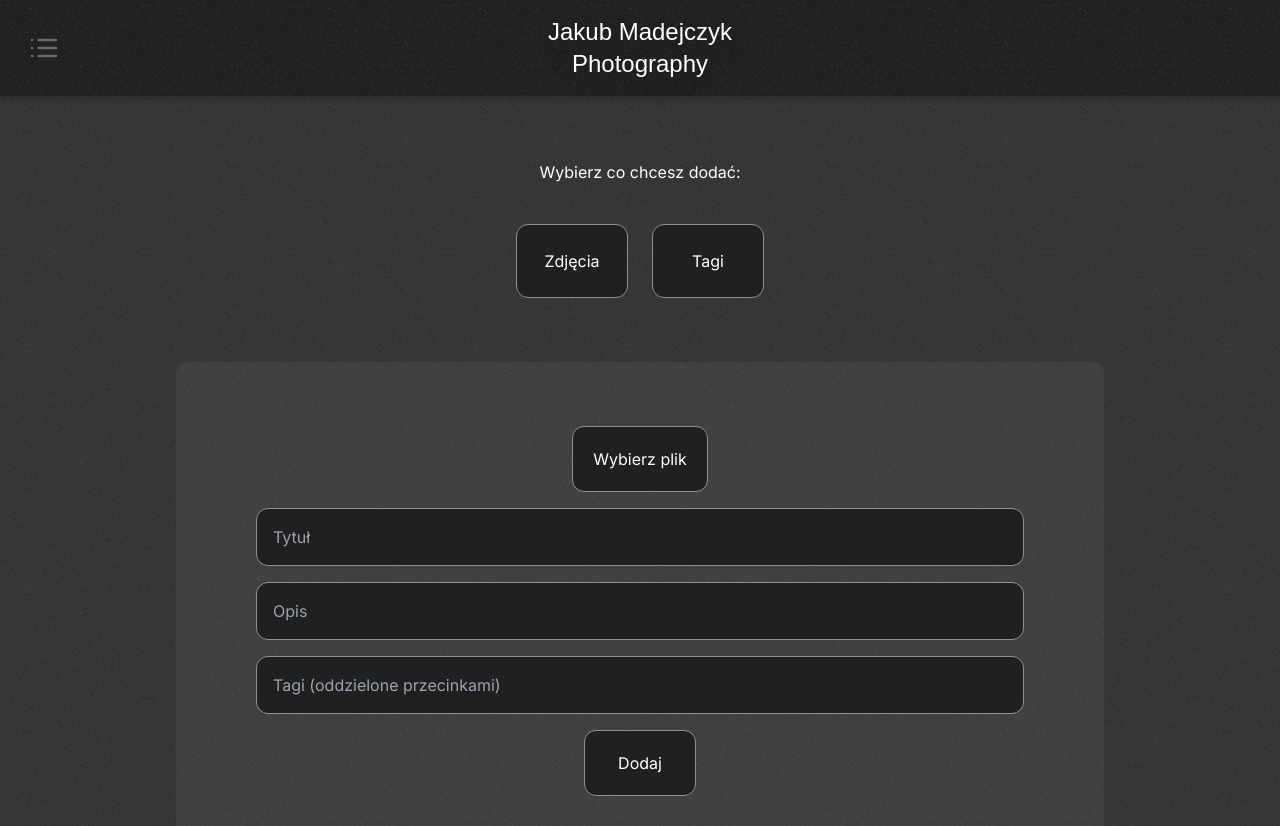
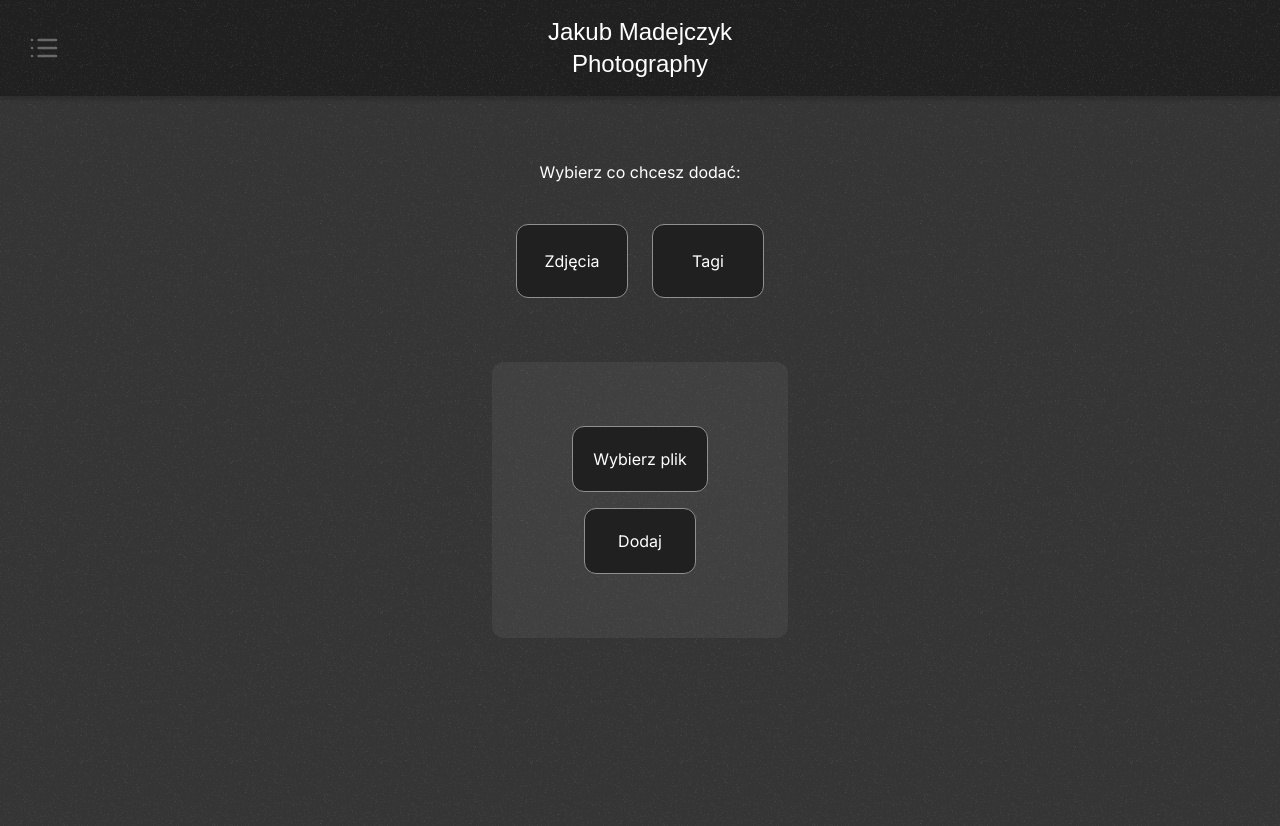
Before and after one commit to JMadejczyk/madej.art-nextjs, a Next.js app: page /dashboard/add in a window 1280 px wide. Shown: the top 826 px of the page. Built offline with nearby package versions, Linux system fonts and the light colour scheme; a web font is replaced by a local one.

Commit message:
dashboard/add multiple photo form added

```diff
--- a/app/ui/addPhoto.tsx
+++ b/app/ui/addPhoto.tsx
@@ -1,9 +1,47 @@
-import { useRef } from "react";
+import { useRef, useState } from "react";
+// import Image from "next/image";
+
+interface FileWithDescription {
+  file: File;
+  description: string;
+}
+
 const AddPhoto = () => {
   const fileInputRef = useRef<HTMLInputElement>(null);
+  const [selectedImage, setSelectedImage] = useState<string | null>(null);
+  const [filesWithDescriptions, setFilesWithDescriptions] = useState<
+    FileWithDescription[]
+  >([]);
 
   const handleFileButtonClick = () => {
     fileInputRef.current?.click();
+  };
+
+  const handleFileChange = (e: React.ChangeEvent<HTMLInputElement>) => {
+    if (e.target.files) {
+      const files = Array.from(e.target.files);
+      setFilesWithDescriptions(
+        files.map((file) => ({ file, description: "" }))
+      );
+    }
+  };
+
+  const handleDescriptionChange = (index: number, description: string) => {
+    setFilesWithDescriptions((prev) =>
+      prev.map((fileWithDescription, i) =>
+        i === index
+          ? { ...fileWithDescription, description }
+          : fileWithDescription
+      )
+    );
+  };
+
+  const handleImageClick = (file: File) => {
+    setSelectedImage(URL.createObjectURL(file));
+  };
+
+  const handleCloseModal = () => {
+    setSelectedImage(null);
   };
 
   return (
@@ -16,23 +54,54 @@ const AddPhoto = () => {
           >
             Wybierz plik
           </button>
-          <input type="file" ref={fileInputRef} className="hidden" />
           <input
-            className="w-[60vw] bg-dark-gray p-4 rounded-xl border border-[#909090]"
-            type="text"
-            placeholder="Tytuł"
+            type="file"
+            ref={fileInputRef}
+            className="hidden"
+            multiple
+            onChange={handleFileChange}
           />
+          {filesWithDescriptions.map((fileWithDescription, index) => (
+            <div key={index} className="flex items-center gap-4">
+              <img
+                src={URL.createObjectURL(fileWithDescription.file)}
+                alt={fileWithDescription.file.name}
+                className="w-20 h-20 object-cover rounded-xl"
+                onClick={() => handleImageClick(fileWithDescription.file)}
+              />
+              <div>
+                <p>{fileWithDescription.file.name}</p>
                 <input
                   className="w-[60vw] bg-dark-gray p-4 rounded-xl border border-[#909090]"
                   type="text"
                   placeholder="Opis"
+                  onBlur={(event) => {
+                    handleDescriptionChange(index, event.target.value);
+                  }}
                 />
-          <input
-            className="w-[60vw] bg-dark-gray p-4 rounded-xl border border-[#909090]"
-            type="text"
-            placeholder="Tagi (oddzielone przecinkami)"
+              </div>
+              {selectedImage && (
+                <div
+                  className="fixed top-0 left-0 w-full h-full flex items-center justify-center bg-black bg-opacity-50 z-10"
+                  onClick={handleCloseModal}
+                >
+                  <div className="bg-white p-4 rounded-xl">
+                    <img
+                      src={selectedImage}
+                      alt="Wybrane zdjęcie"
+                      className="max-h-[90vh] max-w-[90vw] h-auto object-contain"
+                      onClick={(e) => e.stopPropagation()}
                     />
-          <button className="bg-dark-gray w-28 hover:bg-[#404040] hover:scale-105 p-5 rounded-xl border border-[#909090]">
+                    <button onClick={handleCloseModal}>Zamknij</button>
+                  </div>
+                </div>
+              )}
+            </div>
+          ))}
+          <button
+            className="bg-dark-gray w-28 hover:bg-[#404040] hover:scale-105 p-5 rounded-xl border border-[#909090]"
+            onClick={() => console.log(filesWithDescriptions)}
+          >
             Dodaj
           </button>
         </div>
```
Lines whose indentation alone changed are shown as unchanged.
